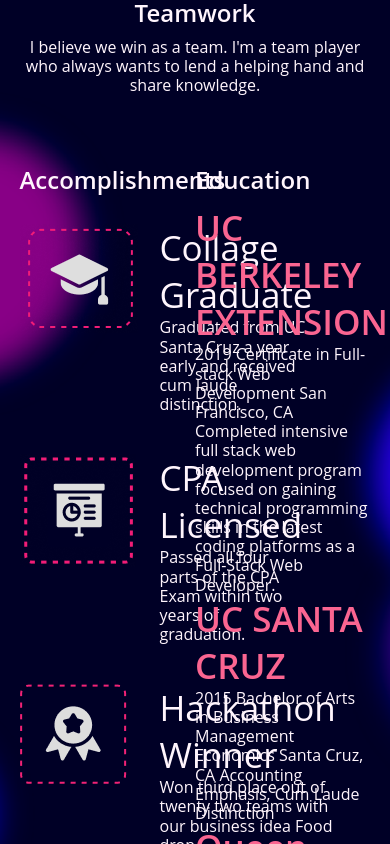
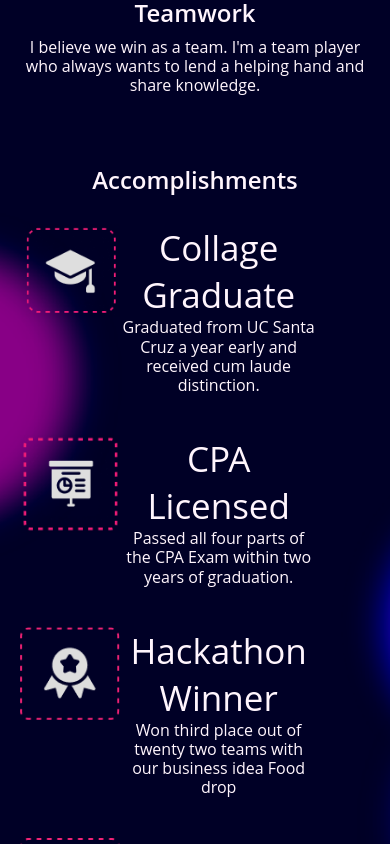
Before and after one commit to jerpowel321/JRP-Portfolio, a React (Create React App) app: page / in a window 390 px wide. Shown: the part 1320-2164 px from the top of the page. Built offline with nearby package versions, Linux system fonts and the light colour scheme; no server answers.

Commit message:
update responsive styles

```diff
--- a/src/App.css
+++ b/src/App.css
@@ -6,7 +6,7 @@
   background-position: center center;
   height: auto;
   display: fixed;
-  border-bottom: 20px solid black;
+  border-bottom: 20px solid #f22276;
 }
 
 i {
--- a/src/components/About.js
+++ b/src/components/About.js
@@ -35,7 +35,7 @@
           </Container>
         </ValuesContainer>
 
-        <Container>
+        <EducationContainer>
           <Column>
             <SecondaryHeader>Accomplishments</SecondaryHeader>
             {ACCOMPLISHMENTS.map((accomplishment) => (
@@ -44,6 +44,7 @@
                   <img
                     src={`/images/${accomplishment.icon}.png`}
                     alt={accomplishment.name}
+                    width="100%"
                   />
                 </ImageContainer>
                 <div>
@@ -62,7 +63,7 @@
               </div>
             ))}
           </Column>
-        </Container>
+        </EducationContainer>
       </>
     );
 	}
@@ -74,17 +75,26 @@
   display: flex;
   align-items: ${(props) => (props.center ? "center" : "flex-start")};
   padding: 40px 0px;
-  /* justify-content: space-between; */
   flex-wrap: wrap;
   justify-content: center;
-
   @media (max-width: ${breakpoints.s}px) {
     padding: 20px 0px;
   }
 `;
 
+export const EducationContainer = styled(Container)`
+  @media (max-width: ${breakpoints.l}px) {
+    flex-direction: column;
+    text-align: center;
+  }
+`;
+
 const Column = styled.div`
-width: 50%;`
+  width: 50%;
+  @media (max-width: ${breakpoints.l}px) {
+    width: 100%;
+  }
+`;
 
 const Flexbox = styled.div`
   display: flex;
@@ -94,9 +104,12 @@
 `;
 
 const ImageContainer = styled.div`
-width: 100px;
-margin-right: 40px;
-`
+  min-width: 100px;
+  /* margin-right: 40px; */
+  @media (max-width: ${breakpoints.l}px) {
+    /* width: 50px; */
+  }
+`;
 const ValuesContainer = styled.div`
 text-align: center;
 `
--- a/src/components/Footer.js
+++ b/src/components/Footer.js
@@ -49,8 +49,8 @@
   width: 90%;
   border-top: 1px solid white;
   margin: 50px auto;
-  @media (max-width: ${breakpoints.s}px) {
-    flex-direction: column;
+  @media (max-width: ${breakpoints.m}px) {
+    flex-direction: column-reverse;
     text-align: center;
     justify-content: space-around;
   }
@@ -58,6 +58,9 @@
 export const ImageContainer = styled.div`
   width: 100px;
   padding: 0px 100px 30px;
+  @media (max-width: ${breakpoints.m}px) {
+  display: none;
+  }
 `;
 export const LogoContainer = styled.div`
 width: 25px;
@@ -67,7 +70,13 @@
   display: flex;
   align-items: center;
   padding: 4px 0px;
+  @media (max-width: ${breakpoints.m}px) {
+    justify-content: center;
+  }
 `;
 
 export const TextContainer = styled.div`
+  @media (max-width: ${breakpoints.m}px) {
+    padding: 20px 0px;
+  }
 `;
--- a/src/styles/global-styles.js
+++ b/src/styles/global-styles.js
@@ -27,6 +27,7 @@
 select,
 a {
   -webkit-tap-highlight-color: rgba(0,0,0,0);
+  text-decoration: none !important;
 }
 `;
 
@@ -95,7 +96,8 @@
 export const PinkSubHeader = styled.p`
   font-family: "Open Sans";
   font-size: 35px;
-  color: #fa6591;
+  /* color: #fa6591; */
+  color: #F22276;
   font-weight: 600;
   margin: 0px;
 `;
```
